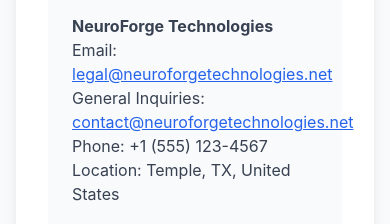
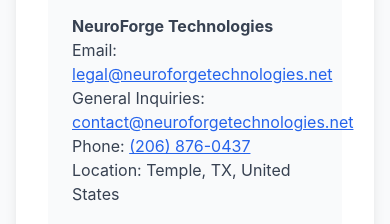
Before and after one commit to AryaTech-Labs/Website, a React (Vite) app: page /terms in a window 390 px wide. Shown: the part 9000-9224 px from the top of the page. Built offline with nearby package versions, Linux system fonts and the light colour scheme.

Commit message:
Update Terms of Service phone number to (206) 876-0437

```diff
--- a/src/components/legal/TermsOfService.jsx
+++ b/src/components/legal/TermsOfService.jsx
@@ -300,7 +300,7 @@
               <p className="text-gray-700"><strong>NeuroForge Technologies</strong></p>
               <p className="text-gray-700">Email: <a href="mailto:legal@neuroforgetechnologies.net" className="text-primary-600 hover:text-primary-700 underline">legal@neuroforgetechnologies.net</a></p>
               <p className="text-gray-700">General Inquiries: <a href="mailto:contact@neuroforgetechnologies.net" className="text-primary-600 hover:text-primary-700 underline">contact@neuroforgetechnologies.net</a></p>
-              <p className="text-gray-700">Phone: +1 (555) 123-4567</p>
+              <p className="text-gray-700">Phone: <a href="tel:+12068760437" className="text-primary-600 hover:text-primary-700 underline">(206) 876-0437</a></p>
               <p className="text-gray-700">Location: Temple, TX, United States</p>
             </div>
           </section>
```
Also changed, not shown: src/components/legal/._TermsOfService.jsx.
